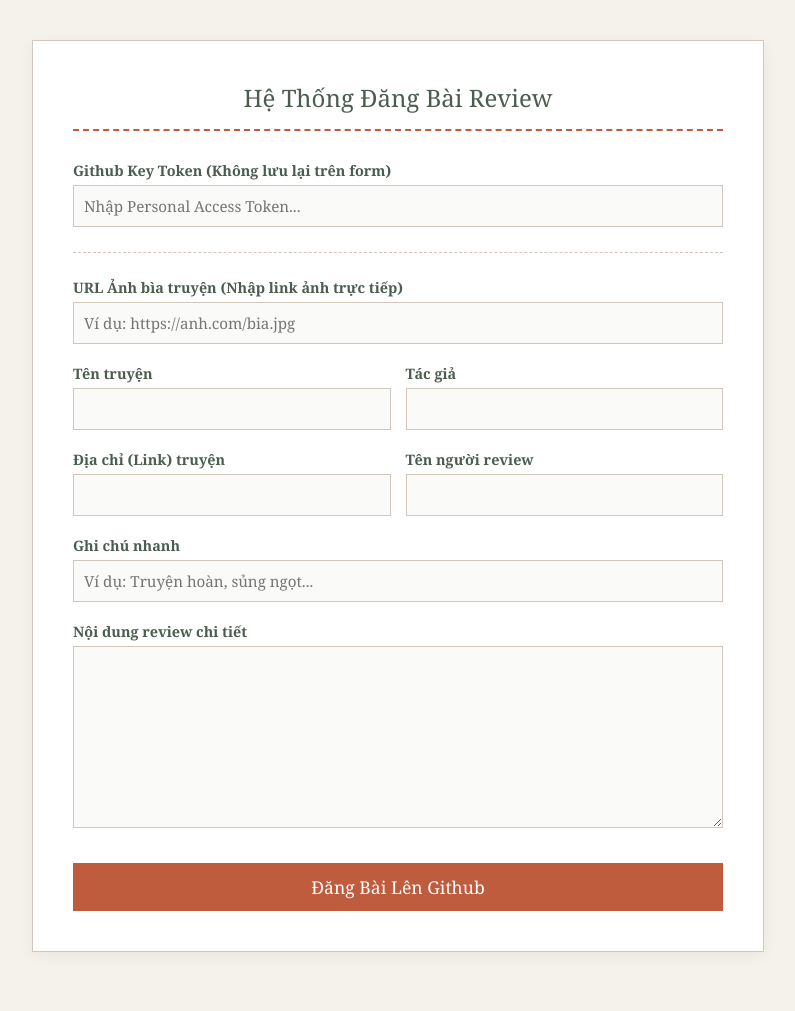
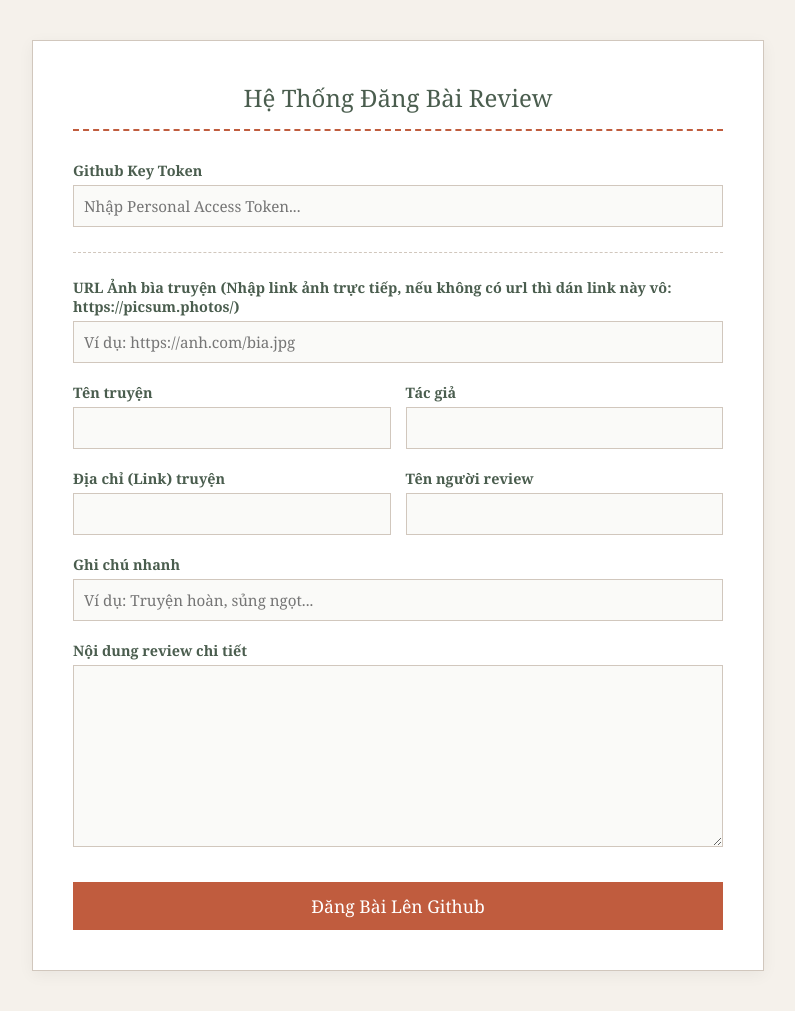
Before and after one commit to PhamNhaDoan/phamnhadoan.github.io, a Jekyll site: the page reviewconvert/index2.html, which Jekyll copies as it is, in a window 1280 px wide. Shown: the whole page, without its empty margins (242-1037 px from the left). Built offline with Jekyll 4.4.1, drawn with Linux system fonts in a browser that asks for light colours.

Commit message:
Update index2.html

```diff
--- a/reviewconvert/index2.html
+++ b/reviewconvert/index2.html
@@ -112,14 +112,14 @@
             <input type="hidden" id="githubRepo" value="reviewconvert">
 
             <div class="form-group">
-                <label for="token">Github Key Token (Không lưu lại trên form)</label>
+                <label for="token">Github Key Token</label>
                 <input type="password" id="token" placeholder="Nhập Personal Access Token..." required>
             </div>
 
             <hr style="border: 0; border-top: 1px dashed var(--border-color); margin: 25px 0;">
 
             <div class="form-group">
-                <label for="coverUrl">URL Ảnh bìa truyện (Nhập link ảnh trực tiếp)</label>
+                <label for="coverUrl">URL Ảnh bìa truyện (Nhập link ảnh trực tiếp, nếu không có url thì dán link này vô: https://picsum.photos/)</label>
                 <input type="text" id="coverUrl" placeholder="Ví dụ: https://anh.com/bia.jpg" required>
             </div>
 
```
